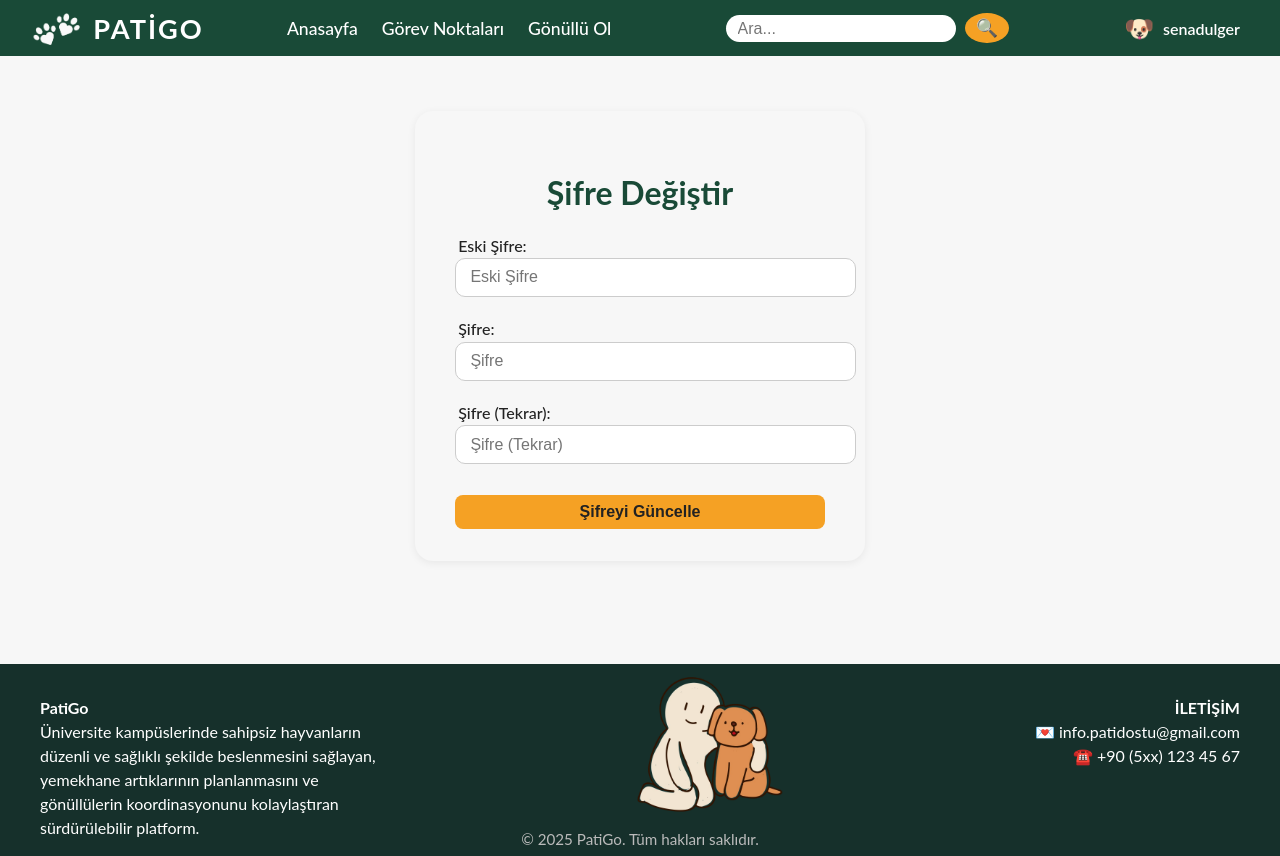
After one commit to Irmakyil/PatiGo, a Django app: page /sifre_degistir in a window 1280 px wide. The commit adds this page. Run offline with Django 5.2, Linux system fonts and the light colour scheme; a user stored in the database is signed in; data comes from the database, SQL or seed files in the repository; both versions use the stored data as it was after the commit.

Commit message:
sifre_degistir özelliği eklendi

```diff
--- a/main/templates/profil.html
+++ b/main/templates/profil.html
@@ -9,6 +9,10 @@
             <p><b>E-posta:</b> {{ user.email }}</p>
             <p><b>Kullanıcı Tipi:</b> {{ profile.get_user_type_display }}</p>
             <p><b>Üyelik Tarihi:</b> {{ profile.join_date|date:'d-m-Y' }}</p>
+
+            <div class="btn btn-register" style="margin-top: 1.5rem; text-align: center;">
+            <a href="/sifre_degistir" class="nav-link">Şifre Değiştir</a>
+            </div>
         </div>
         {% if profile.user_type == 'gonullu' %}
         <div class="profile-badges">
--- /dev/null
+++ b/main/templates/sifre_degistir.html
@@ -0,0 +1,25 @@
+{% extends 'base.html' %}
+{% block content %}
+<div class="auth-section">
+    <div class="auth-box">
+        <h1>Şifre Değiştir</h1>
+        {% if messages %}
+            <ul class="form-messages">
+                {% for message in messages %}
+                    <li class="{{ message.tags }}">{{ message }}</li>
+                {% endfor %}
+            </ul>
+        {% endif %}
+        <form method="post" action="">
+            {% csrf_token %}
+            <label for="password1">Eski Şifre:</label>
+            <input type="password" id="old_password" name="old_password" placeholder="Eski Şifre" required>
+            <label for="password1">Şifre:</label>
+            <input type="password" id="new_password1" name="new_password1" placeholder="Şifre" required>
+            <label for="password2">Şifre (Tekrar):</label>
+            <input type="password" id="new_password2" name="new_password2" placeholder="Şifre (Tekrar)" required>
+            <button type="submit" class="btn btn-main" style="width:100%;margin-top:1.2rem;">Şifreyi Güncelle</button>
+        </form>
+    </div>
+</div>
+{% endblock %}
--- a/main/urls.py
+++ b/main/urls.py
@@ -15,4 +15,5 @@ urlpatterns = [
     path('yemek-kaynagi-bildir', views.yemek_kaynagi_bildir, name='yemek_kaynagi_bildir'),
     path('arama', views.arama, name='arama'),
     path('sifremi_unuttum', views.sifremi_unuttum, name='sifremi_unuttum'),
+    path('sifre_degistir', views.sifre_degistir, name='sifre_degistir'),
 ]
--- a/main/views.py
+++ b/main/views.py
@@ -14,6 +14,8 @@ from django.core.mail import send_mail
 from django.conf import settings
 import random
 import string
+from django.contrib.auth.forms import PasswordChangeForm
+from django.contrib.auth import update_session_auth_hash
 
 # Create your views here.
 
@@ -306,3 +308,16 @@ def sifremi_unuttum(request):
         except Exception as e:
             messages.error(request, 'Bir hata oluştu. Lütfen daha sonra tekrar deneyin.')
     return render(request, 'sifremi_unuttum.html')
+
+@login_required
+def sifre_degistir(request):
+    if request.method == 'POST':
+        form = PasswordChangeForm(user=request.user, data=request.POST)
+        if form.is_valid():
+            user = form.save()
+            return redirect('giris')
+    else:
+        form = PasswordChangeForm(user=request.user)
+
+    return render(request, 'sifre_degistir.html', {'form': form})
+    messages.success(request, 'Şifreniz başarı ile değiştirildi. Tekrar giriş yapınız.')
--- a/patigo/settings.py
+++ b/patigo/settings.py
@@ -129,5 +129,3 @@ EMAIL_PORT = 587
 EMAIL_USE_TLS = True
 EMAIL_HOST_USER = 'patidostugonullu1@gmail.com'
 EMAIL_HOST_PASSWORD = 'edyy jzod mcou shhp'
-DEFAULT_FROM_EMAIL = 'patidostugonullu1@gmail.com'
-EMAIL_TIMEOUT = 30  # Timeout süresini 30 saniye olarak ayarlıyoruz
```
Also changed, not shown: db.sqlite3.
